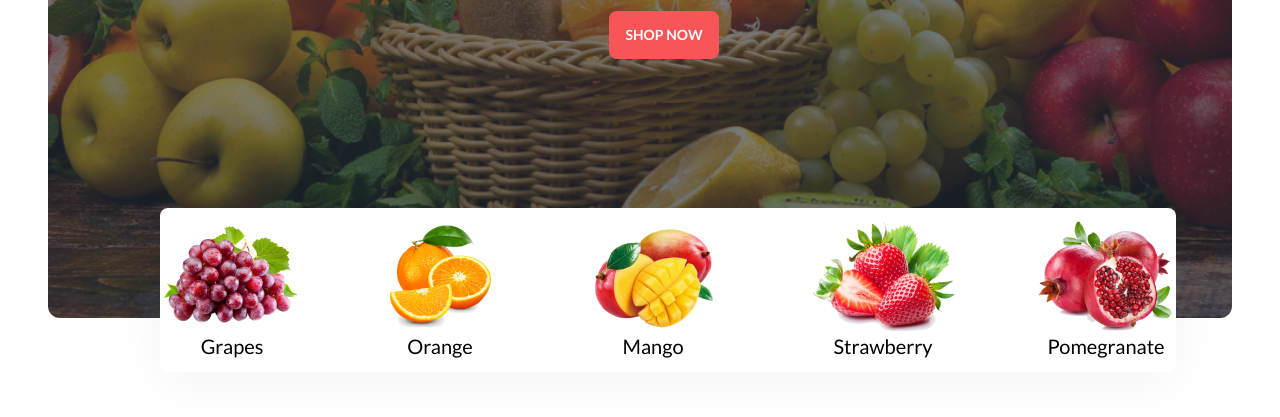
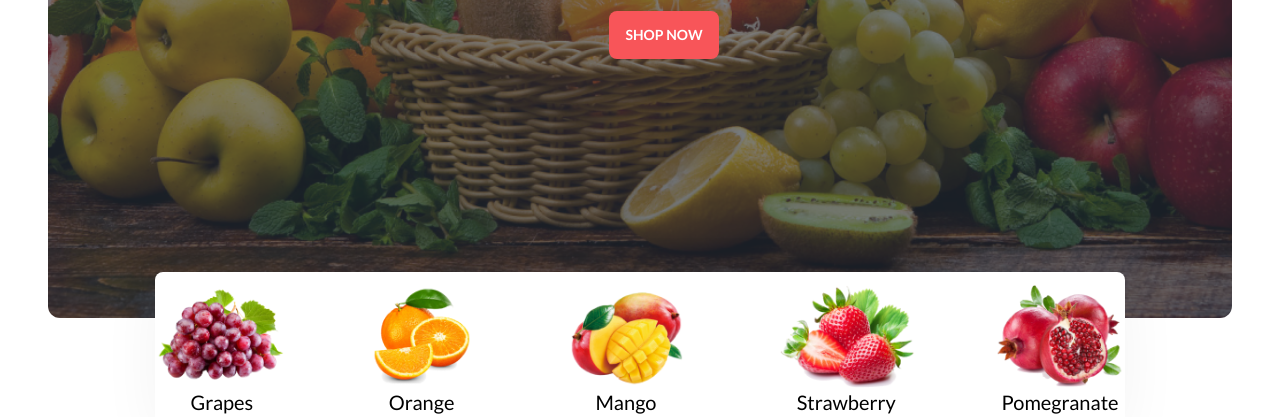
Before and after one commit to shanewas-mahdi/a3-fruit-brust, a plain HTML site: page index.html in a window 1280 px wide. Shown: the part 504-921 px from the top of the page. Drawn offline with nearby package versions, Linux system fonts and the light colour scheme; grey boxes are pictures that could not be loaded.

Commit message:
made banner extra section responsive within large device in different width

```diff
--- a/index.html
+++ b/index.html
@@ -189,7 +189,7 @@
         </div>
                 <!-- Banner extra section -->
 
-        <div class=" hidden  lg:flex text-black bg-white absolute justify-around box-shadow rounded-lg gap-20 -bottom-12 ml-28 ">
+        <div class=" hidden  lg:flex text-black bg-white absolute justify-around box-shadow rounded-lg gap-20 -bottom-[15%] mx-[9%] ">
           <div class="text-center py-3">
             <img class="img" src="./images/fruit1.png" alt="">
             <h3 class="text-xl font-medium ">Grapes</h3>
```
